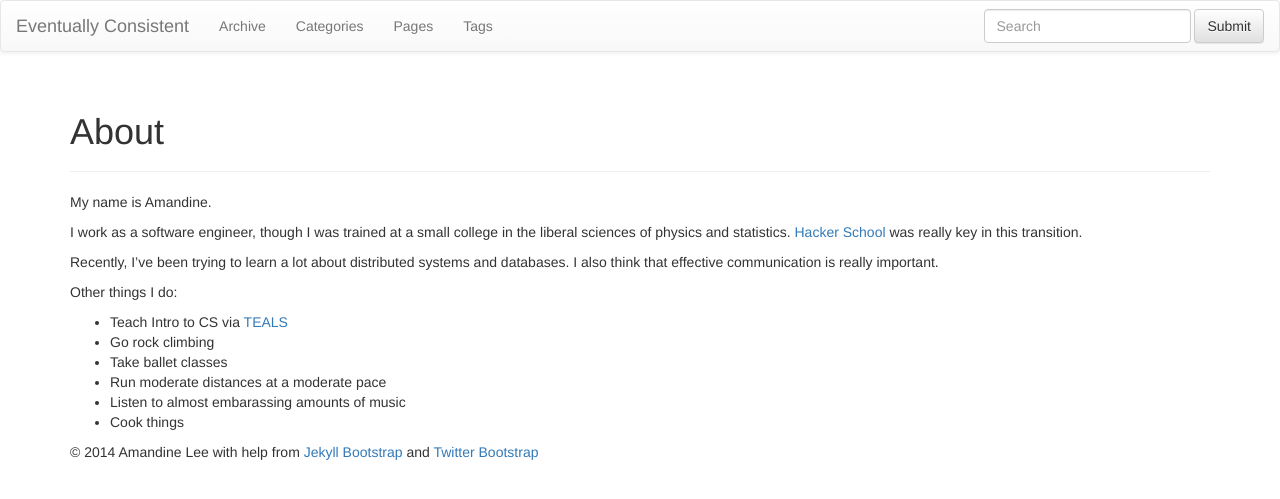
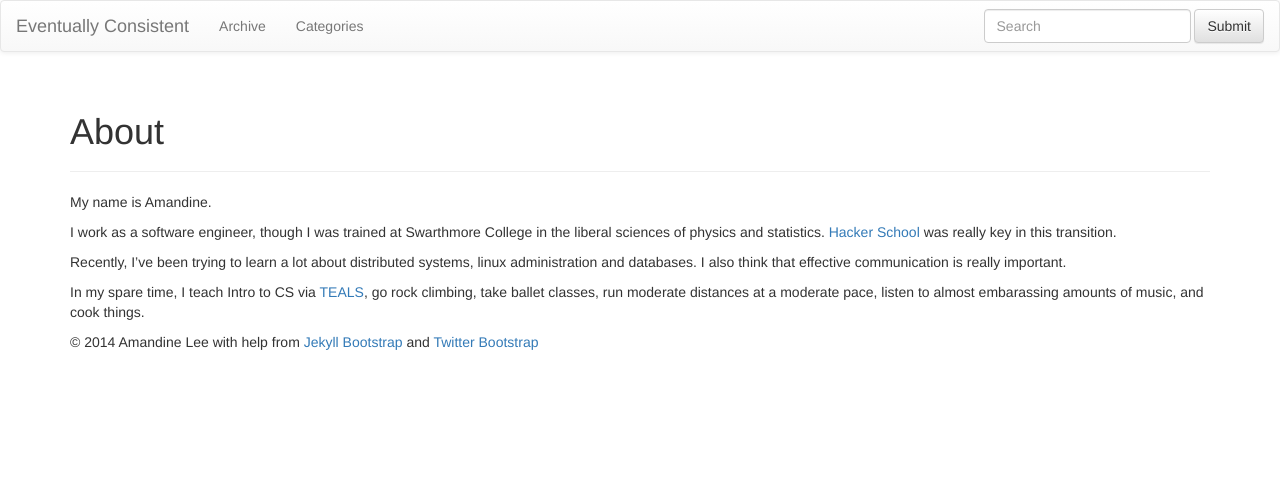
Before and after one commit to momandine/momandine.github.io, a Jekyll site: the page built from about.md, in a window 1280 px wide. Shown: the top 499 px of the page. Built offline with Jekyll 4.4.1, drawn with Linux system fonts in a browser that asks for light colours; nearby versions of some CDN libraries; library files that are not in the unit come from our copies.

```diff
--- a/about.md
+++ b/about.md
@@ -7,15 +7,8 @@ description: ""
 
 My name is Amandine.
 
-I work as a software engineer, though I was trained at a small college in the liberal sciences of physics and statistics. [Hacker School](www.hackerschool.com) was really key in this transition.
+I work as a software engineer, though I was trained at Swarthmore College in the liberal sciences of physics and statistics. [Hacker School](www.hackerschool.com) was really key in this transition.
 
-Recently, I've been trying to learn a lot about distributed systems and databases. I also think that effective communication is really important.
+Recently, I've been trying to learn a lot about distributed systems, linux administration and databases. I also think that effective communication is really important.
 
-Other things I do:
-
-* Teach Intro to CS via [TEALS](www.tealsk13.org)
-* Go rock climbing
-* Take ballet classes
-* Run moderate distances at a moderate pace
-* Listen to almost embarassing amounts of music
-* Cook things
+In my spare time, I teach Intro to CS via [TEALS](www.tealsk13.org), go rock climbing, take ballet classes, run moderate distances at a moderate pace, listen to almost embarassing amounts of music, and cook things.
```
Also changed, not shown: index.md (+4 -1 lines), pages.html (deleted, +0 -13 lines), tags.html (deleted, +0 -21 lines).
